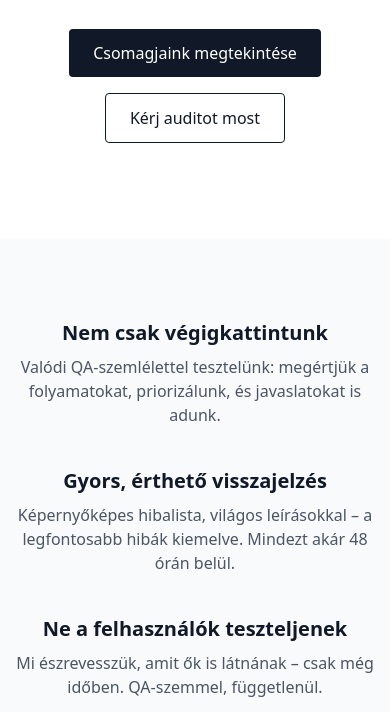
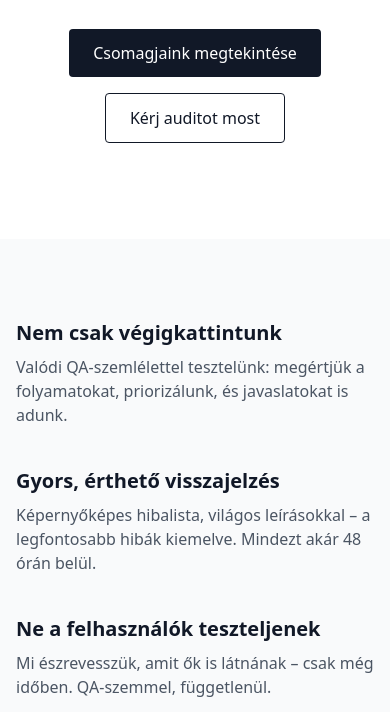
Before and after one commit to rbalogh03/rbalogh03.github.io, a plain HTML site: page index.html in a window 390 px wide. Shown: the part 388-1100 px from the top of the page. Drawn offline with nearby package versions, Linux system fonts and the light colour scheme.

Commit message:
lighthouse fixes

```diff
--- a/index.html
+++ b/index.html
@@ -77,7 +77,7 @@
       <div class="max-w-7xl mx-auto px-4 py-4 flex justify-between items-center">
         <div class="text-xl font-semibold">Conilex</div>
         <nav class="space-x-6 hidden md:flex items-center">
-          <button id="darkModeToggle" class="p-2 rounded-lg hover:bg-gray-100 dark:hover:bg-gray-800 transition-colors">
+          <button id="darkModeToggle" aria-label="Dark mode váltása" class="p-2 rounded-lg hover:bg-gray-100 dark:hover:bg-gray-800 transition-colors">
             <!-- Sun icon -->
             <svg class="w-5 h-5 hidden dark:block" fill="none" stroke="currentColor" viewBox="0 0 24 24">
               <path stroke-linecap="round" stroke-linejoin="round" stroke-width="2" d="M12 3v1m0 16v1m9-9h-1M4 12H3m15.364 6.364l-.707-.707M6.343 6.343l-.707-.707m12.728 0l-.707.707M6.343 17.657l-.707.707M16 12a4 4 0 11-8 0 4 4 0 018 0z"></path>
@@ -113,7 +113,7 @@
 
         <!-- Dark Mode Toggle for Mobile -->
         <div class="pt-4 border-t border-gray-200 dark:border-gray-700 w-48 text-center">
-          <button id="darkModeToggleMobile" class="inline-flex items-center justify-center space-x-2 px-4 py-2 rounded-lg hover:bg-gray-100 dark:hover:bg-gray-800 transition-colors">
+          <button id="darkModeToggleMobile" aria-label="Dark mode váltása mobilon" class="inline-flex items-center justify-center space-x-2 px-4 py-2 rounded-lg hover:bg-gray-100 dark:hover:bg-gray-800 transition-colors">
             <!-- Sun icon -->
             <svg class="w-5 h-5 hidden dark:block" fill="none" stroke="currentColor" viewBox="0 0 24 24">
               <path stroke-linecap="round" stroke-linejoin="round" stroke-width="2" d="M12 3v1m0 16v1m9-9h-1M4 12H3m15.364 6.364l-.707-.707M6.343 6.343l-.707-.707m12.728 0l-.707.707M6.343 17.657l-.707.707M16 12a4 4 0 11-8 0 4 4 0 018 0z"></path>
@@ -141,20 +141,19 @@
 
     <!-- USP Section -->
     <section id="miert" class="scroll-mt-10 py-20 bg-gray-50 dark:bg-gray-800 px-4">
-      <div class="max-w-5xl mx-auto grid md:grid-cols-3 gap-10 text-center">
-
+      <div class="max-w-5xl mx-auto grid md:grid-cols-3 gap-10 md:text-center text-left">
         <div>
-          <h3 class="text-xl font-semibold mb-2">Nem csak végigkattintunk</h3>
+          <h2 class="text-xl font-semibold mb-2">Nem csak végigkattintunk</h2>
           <p class="text-gray-600 dark:text-gray-300">Valódi QA-szemlélettel tesztelünk: megértjük a folyamatokat, priorizálunk, és javaslatokat is adunk.</p>
         </div>
 
         <div>
-          <h3 class="text-xl font-semibold mb-2">Gyors, érthető visszajelzés</h3>
+          <h2 class="text-xl font-semibold mb-2">Gyors, érthető visszajelzés</h2>
           <p class="text-gray-600 dark:text-gray-300">Képernyőképes hibalista, világos leírásokkal – a legfontosabb hibák kiemelve. Mindezt akár 48 órán belül.</p>
         </div>
 
         <div>
-          <h3 class="text-xl font-semibold mb-2">Ne a felhasználók teszteljenek</h3>
+          <h2 class="text-xl font-semibold mb-2">Ne a felhasználók teszteljenek</h2>
           <p class="text-gray-600 dark:text-gray-300">Mi észrevesszük, amit ők is látnának – csak még időben. QA-szemmel, függetlenül.</p>
         </div>
 
```
